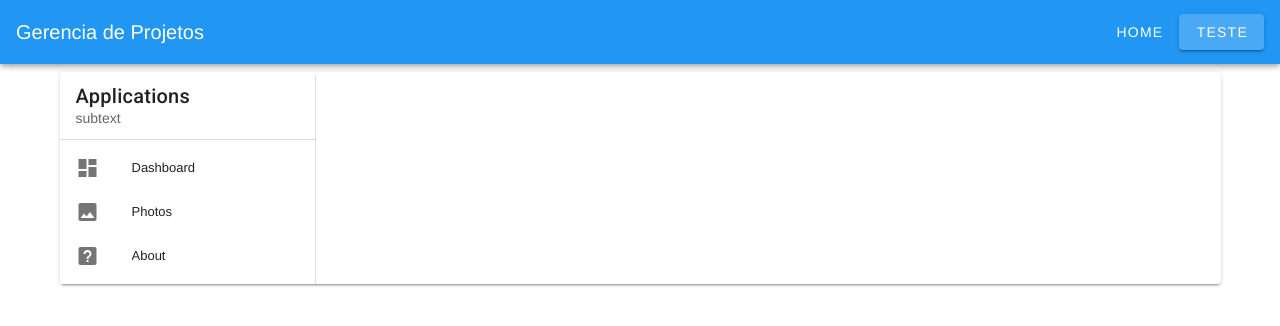
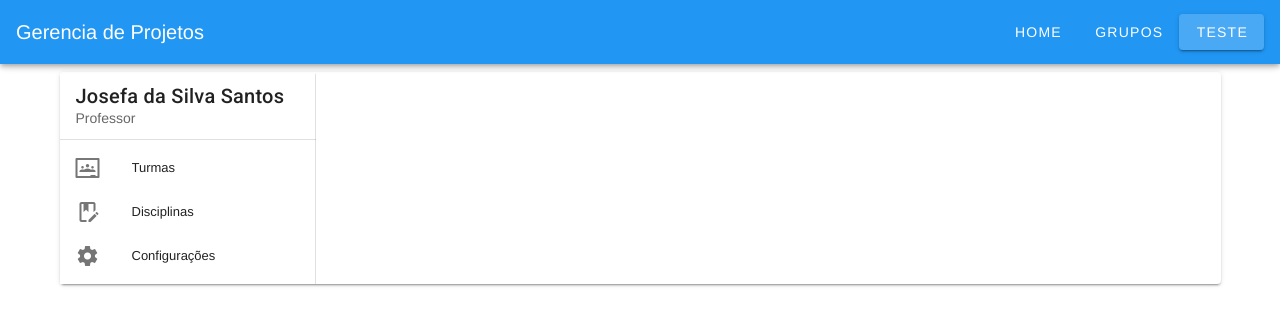
Before and after one commit to AlvaroSReis/frontend_es2, a Vue app: page /#/UserPage in a window 1280 px wide. Shown: the top 326 px of the page. Built offline with nearby package versions, Linux system fonts and the light colour scheme.

Commit message:
changing Icons for professor

```diff
--- a/src/App.vue
+++ b/src/App.vue
@@ -5,6 +5,7 @@
       <v-toolbar-title>Gerencia de Projetos</v-toolbar-title>
       <v-spacer/>
       <v-btn depressed color="info" to='/'>Home</v-btn>
+      <v-btn depressed color="info" to ='/CreateGroup'>Grupos</v-btn>
       <v-btn color="info" to ='/UserPage'>Teste</v-btn>
     </v-app-bar>
 
--- a/src/components/UserPage.vue
+++ b/src/components/UserPage.vue
@@ -8,10 +8,10 @@
       <v-list-item>
         <v-list-item-content>
           <v-list-item-title class="text-h6">
-            Applications
+            Josefa da Silva Santos
           </v-list-item-title>
           <v-list-item-subtitle>
-            subtext
+            Professor
           </v-list-item-subtitle>
         </v-list-item-content>
       </v-list-item>
@@ -42,16 +42,19 @@
 </div>
 </template>
 <script>
+import CreateGroupVue from './CreateGroup.vue'
+
+//import CreateGroupVue from './CreateGroup.vue'
   export default {
     name: "UserPage",
     data () {
       return {
         items: [
-          { title: 'Dashboard', icon: 'mdi-view-dashboard' },
-          { title: 'Photos', icon: 'mdi-image' },
-          { title: 'About', icon: 'mdi-help-box' },
+          { title: 'Turmas', icon: 'mdi-google-classroom' },
+          { title: 'Disciplinas', icon: 'mdi-book-edit-outline' },
+          { title: 'Configurações', icon: 'mdi-cog' },
         ],
-        right: null,
+        right: CreateGroupVue,
       }
     },
   }
```
